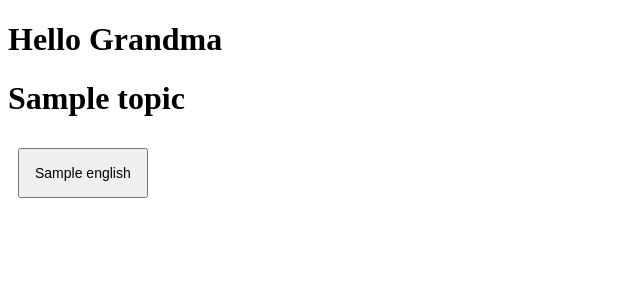
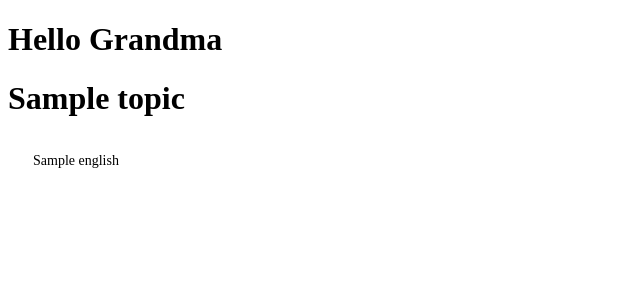
Before and after one commit to lawrluor/grandmaQuickchat, a Flask app: template templates/index.html in a window 1280 px wide. Shown: the top 300 px of the page, without its empty margins (0-640 px from the left). Run offline with Flask 3, Linux system fonts and the light colour scheme; the template is opened without the code that fills it: most values are stand-ins (such as "Sample title", 1, 10 or a date in 2020).

Commit message:
fixed json error

```diff
--- a/static/data.json
+++ b/static/data.json
@@ -26,7 +26,7 @@
       { "english": "Today is crowded.", "chinese": "今天很擁擠。" },
       { "english": "Did you eat enough?", "chinese": "您吃飽了嗎？" },
       { "english": "Do you want some dessert?", "chinese": "您想要些甜點嗎？" },
-      { "english": "Is the food hot enough?", "chinese": "食物夠熱嗎？" },
+      { "english": "Is the food hot enough?", "chinese": "食物夠熱嗎？" }
     ],
     "weather": [
       { "english": "It's sunny today.", "chinese": "今天是晴天。" },
--- a/static/styles.css
+++ b/static/styles.css
@@ -2,7 +2,7 @@ body {
 	width: 100vw;
 }
 
-button {
+.button {
 	padding: 15px;
 	margin: 10px;
 	font-size: 14px;
--- a/templates/index.html
+++ b/templates/index.html
@@ -25,7 +25,7 @@
     {% for topic in topics %}
         <h1>{{ topic }}</h1>
         {% for message in topics[topic] %}
-            <button onclick="navigateToDisplay('{{ message['chinese'] }}')">{{ message['english'] }}</button>
+            <div class="button" onclick="navigateToDisplay('{{ message['chinese'] }}')">{{ message['english'] }}</button>
         {% endfor %}
     {% endfor %}
 
```
